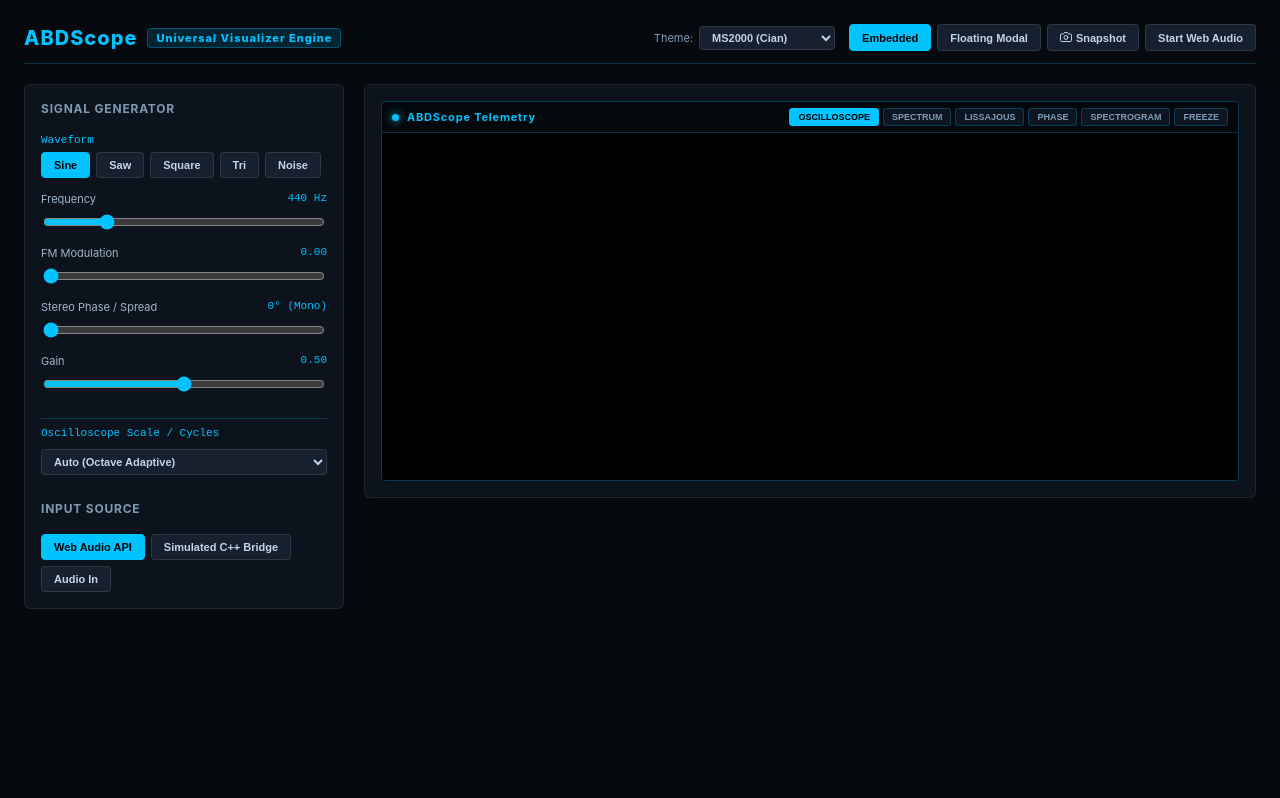
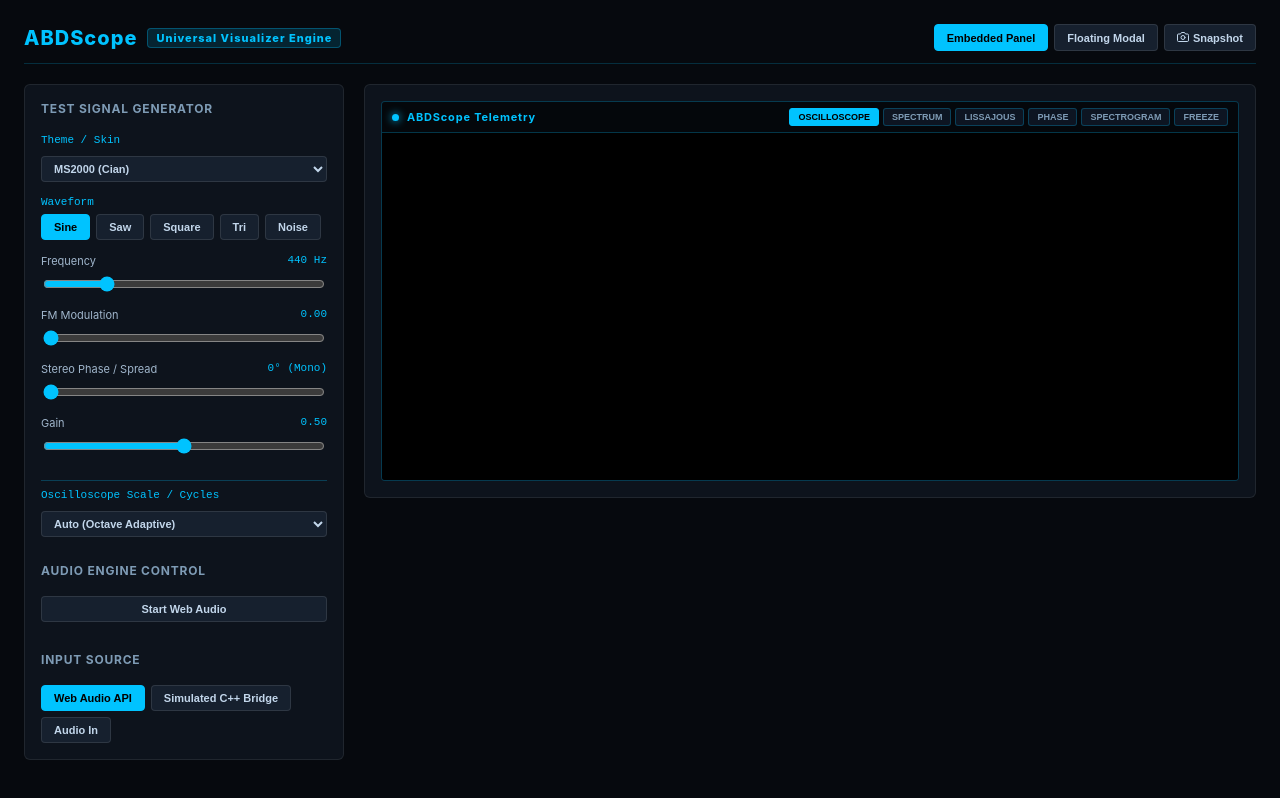
Before and after one commit to ajabadia/ABDScope, a website: page WebUI/demo/index.html in a window 1280 px wide. Drawn offline with Linux system fonts and the light colour scheme.

Commit message:
refactor(demo): Move audio start and theme selector to generator sidebar for clean host layout

```diff
--- a/WebUI/demo/index.html
+++ b/WebUI/demo/index.html
@@ -15,18 +15,7 @@
       <span class="demo-badge">Universal Visualizer Engine</span>
     </div>
     <div class="btn-group">
-      <!-- Theme Dropdown in Header -->
-      <div style="display: flex; align-items: center; gap: 6px; margin-right: 8px;">
-        <span style="font-size: 11px; color: var(--scope-text-muted);">Theme:</span>
-        <select id="theme-select" class="demo-btn" style="padding: 4px 8px; cursor: pointer;">
-          <option value="ms2000" selected>MS2000 (Cian)</option>
-          <option value="cz101">CZ-101 (Red)</option>
-          <option value="deepmind">DeepMind (Amber)</option>
-          <option value="audiolab">AudioLab (Green)</option>
-        </select>
-      </div>
-
-      <button class="demo-btn active" id="btn-mount-embedded">Embedded</button>
+      <button class="demo-btn active" id="btn-mount-embedded">Embedded Panel</button>
       <button class="demo-btn" id="btn-mount-floating">Floating Modal</button>
       <button class="demo-btn" id="btn-snapshot">
         <svg width="12" height="12" viewBox="0 0 24 24" fill="none" stroke="currentColor" stroke-width="2" stroke-linecap="round" stroke-linejoin="round" style="vertical-align: -1px; margin-right: 4px;">
@@ -34,14 +23,23 @@
           <circle cx="12" cy="13" r="4"/>
         </svg>Snapshot
       </button>
-      <button class="demo-btn" id="btn-toggle-audio">Start Web Audio</button>
     </div>
   </header>
 
   <main class="demo-layout">
-    <!-- Sidebar: Signal Generator & Controls -->
+    <!-- Sidebar: Signal Generator & Test Controls (Demo Only) -->
     <aside class="demo-panel">
-      <div class="panel-title">Signal Generator</div>
+      <div class="panel-title">Test Signal Generator</div>
+
+      <div class="control-group">
+        <div class="control-label"><span>Theme / Skin</span></div>
+        <select id="theme-select" class="demo-btn" style="width: 100%; margin-top: 4px; padding: 5px 8px; cursor: pointer;">
+          <option value="ms2000" selected>MS2000 (Cian)</option>
+          <option value="cz101">CZ-101 (Red)</option>
+          <option value="deepmind">DeepMind (Amber)</option>
+          <option value="audiolab">AudioLab (Green)</option>
+        </select>
+      </div>
 
       <div class="control-group">
         <div class="control-label"><span>Waveform</span></div>
@@ -86,7 +84,10 @@
         </select>
       </div>
 
-      <div class="panel-title" style="margin-top: 12px;">Input Source</div>
+      <div class="panel-title" style="margin-top: 12px;">Audio Engine Control</div>
+      <button class="demo-btn" id="btn-toggle-audio" style="width: 100%; margin-bottom: 8px; font-weight: bold;">Start Web Audio</button>
+
+      <div class="panel-title" style="margin-top: 8px;">Input Source</div>
       <div class="btn-group">
         <button class="demo-btn active" id="btn-src-webaudio">Web Audio API</button>
         <button class="demo-btn" id="btn-src-bridge">Simulated C++ Bridge</button>
@@ -284,7 +285,7 @@
       startActiveSource();
     };
 
-    // Theme Switcher in Header
+    // Theme Switcher
     document.getElementById('theme-select').onchange = (e) => {
       document.body.setAttribute('data-theme', e.target.value);
     };
```
Also changed, not shown: ROADMAP.md (+2 -0 lines).
